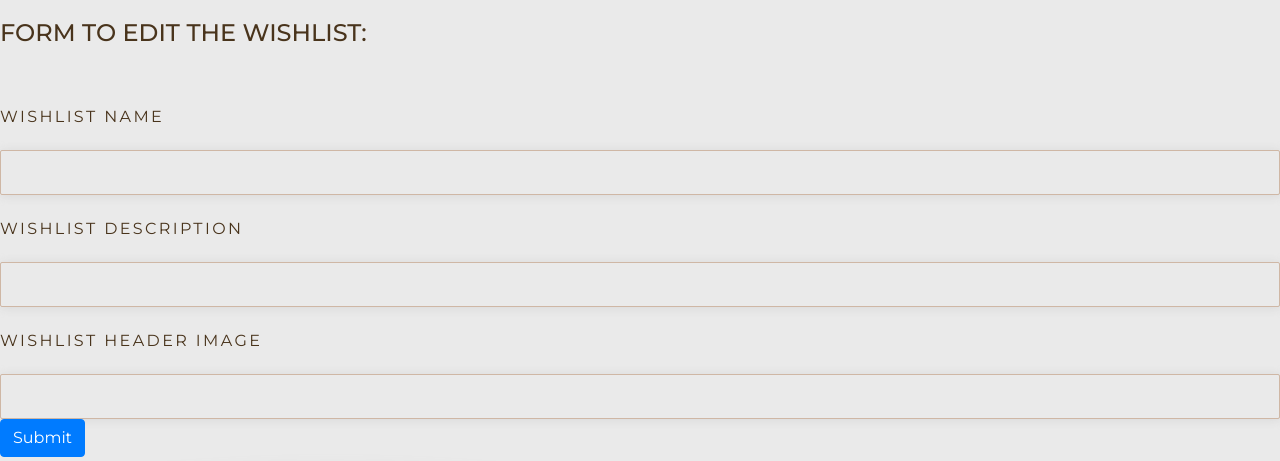
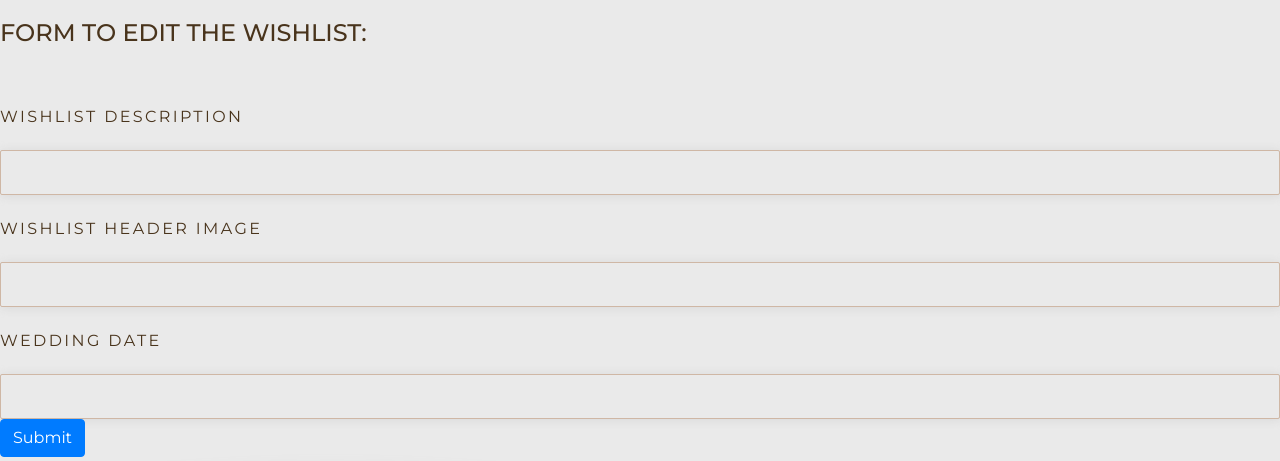
Before and after one commit to valentina-b/book-my-wedding-wish, a Flask app: a page that uses templates/wishlist_editing.html in a window 1280 px wide. Shown: the part 638-1099 px from the top of the page. Run offline with Flask 2, Linux system fonts and the light colour scheme; data that the repository does not hold is empty; some libraries are stand-ins or nearby versions.

Commit message:
Update wishlist editing information

```diff
--- a/app.py
+++ b/app.py
@@ -164,9 +164,9 @@ def update_wishlist(wishlist_username):
     wishlist.update({"wishlist_username": wishlist_username},
         {'$set':
             {
-                'wishlist_name': request.form.get('wishlist_name'),
                 'wishlist_description': request.form.get('wishlist_description'),
-                'wishlist_header_image_URL': request.form.get('wishlist_header_image_URL')
+                'wishlist_header_image_URL': request.form.get('wishlist_header_image_URL'),
+                'wishlist_wedding_date': request.form.get('wishlist_wedding_date')
             }
         })
     return render_template('wishlist_updated.html', wishlist_username=wishlist_username)
--- a/templates/wishlist_editing.html
+++ b/templates/wishlist_editing.html
@@ -14,14 +14,15 @@
     <form action="{{ url_for('update_wishlist', wishlist_username=wishlist_username) }}" method="POST">
         <div class="form-group">
 
-            <label for="wishlist_name">Wishlist Name</label>
-            <input type="text" class="form-control" id="wishlist_name" name="wishlist_name" value="{{ wishlist.wishlist_name }}">
             <!-- wishlist description -->
             <label for="wishlist_description">Wishlist Description</label>
             <input type="text" class="form-control" id="wishlist_description" name="wishlist_description" value="{{ wishlist.wishlist_description }}">
             <!-- header image -->
             <label for="wishlist_header_image_URL">Wishlist Header Image</label>
             <input type="text" class="form-control" id="wishlist_header_image_URL" name="wishlist_header_image_URL" value="{{ wishlist.wishlist_header_image_URL }}">
+            <!-- wedding date -->
+            <label for="wishlist_wedding_date">Wedding date</label>
+            <input type="text" class="form-control" id="wishlist_wedding_date" name="wishlist_wedding_date" value="{{ wishlist.wishlist_wedding_date }}">
 
 
             <button type="submit" class="btn btn-primary">Submit</button>
```
